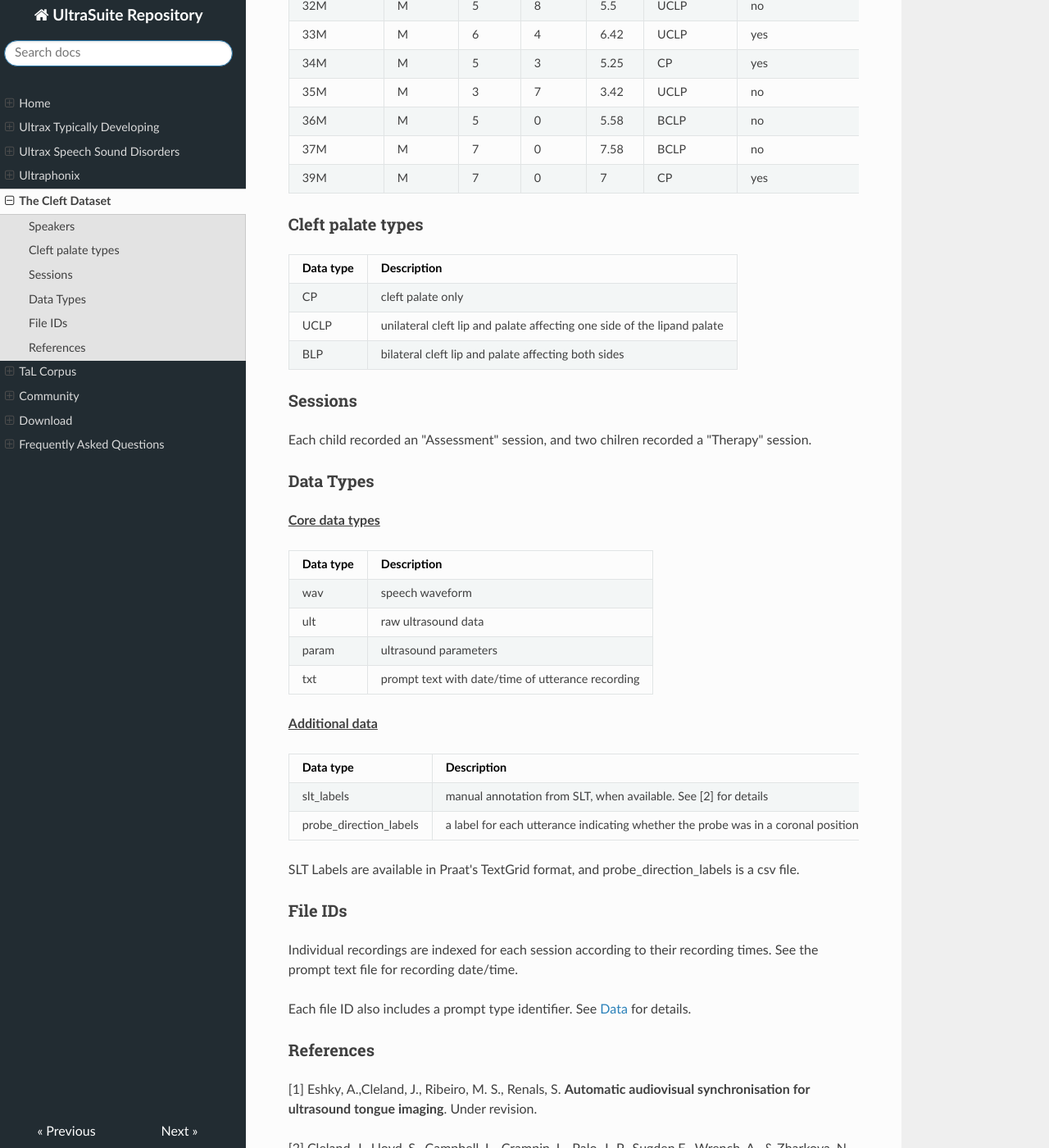
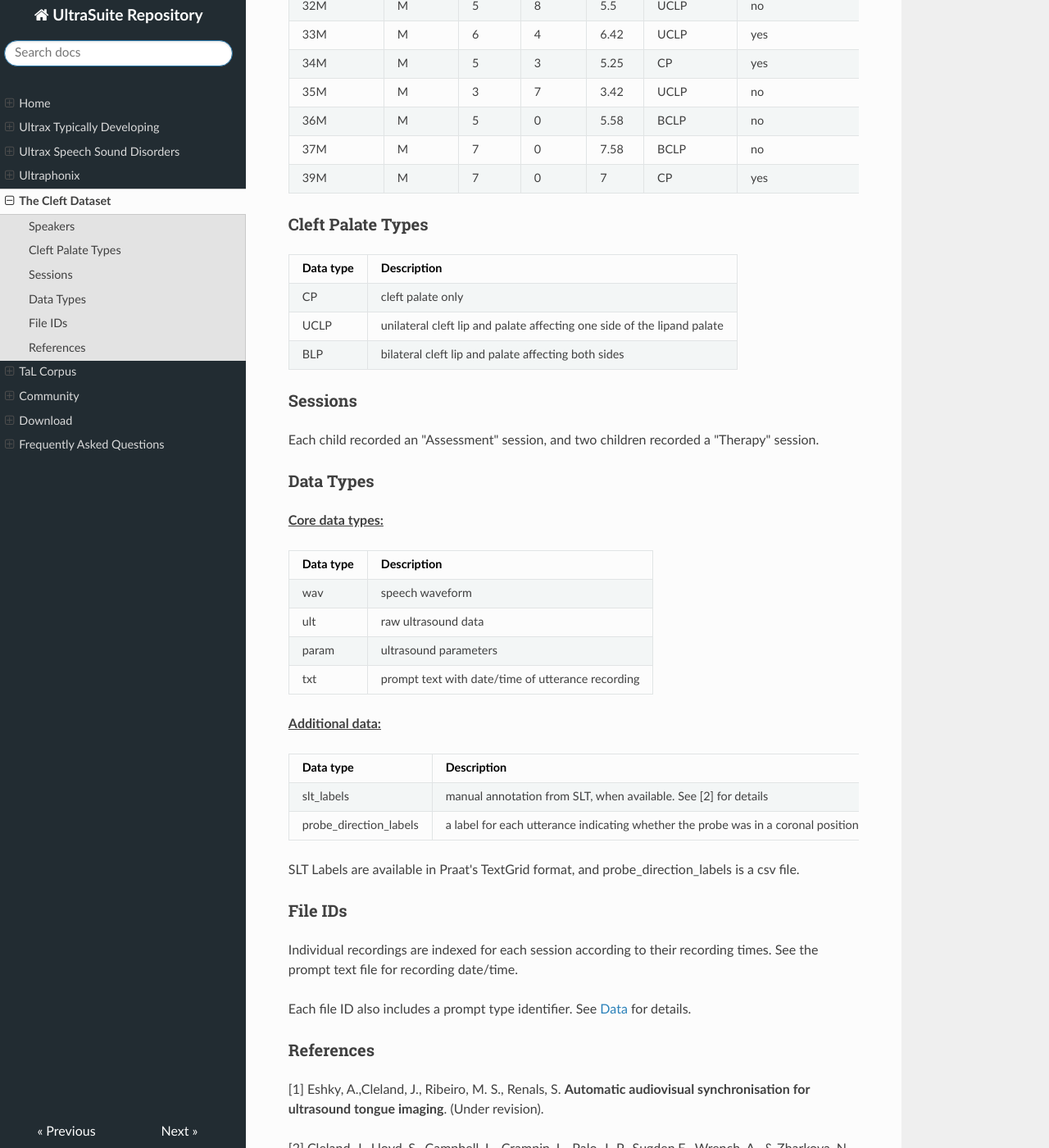
Before and after one commit to UltraSuite/ultrasuite-doc, an MkDocs documentation site: the page built from docs/data/cleft.md, in a window 1280 px wide and 1400 px high, scrolled down 1145 px. Shown: the whole window at 82% size. Built offline with MkDocs 1.6.1, drawn with Linux system fonts in a browser that asks for light colours; nearby versions of some CDN libraries.

Commit message:
Page formatting and fixing typos.

```diff
--- a/docs/data/cleft.md
+++ b/docs/data/cleft.md
@@ -1,6 +1,8 @@
 # The Cleft Palate Dataset
 
 **A dataset of ultrasound and audio recorded with children with cleft lip and palate**
+
+
 
 ### Speakers
 
@@ -8,7 +10,7 @@ We recorded data with 39 English-speaking children, but only 29 gave consent to
 These are 11 female speakers and 18 male, aged 7-11 years.
 
 | SPEAKER-ID | GENDER | AGE-Y | AGE-M | AGE | CLEFT-TYPE | OTHER-MEDICAL |
-| --- | --- | --- | --- | --- | --- | --- |
+| ---------- | ------ | ----- | ----- | --- | ---------- | ------------- |
 | 01M | M | 10 | 5 | 10.42 | BCLP | no |
 | 03F | F | 5 | 1 | 5.83 | UCLP | no |
 | 05M | M | 10 | 3 | 10.75 | UCLP | no |
@@ -39,7 +41,9 @@ These are 11 female speakers and 18 male, aged 7-11 years.
 | 37M | M | 7 | 0 | 7.58 | BCLP | no |
 | 39M | M | 7 | 0 | 7 | CP | yes |
 
-### Cleft palate types
+
+
+### Cleft Palate Types
 
 | Data type | Description                                                         |
 | --------- | ------------------------------------------------------------------- |
@@ -47,13 +51,17 @@ These are 11 female speakers and 18 male, aged 7-11 years.
 | UCLP | unilateral cleft lip and palate affecting one side of the lipand palate  |
 | BLP |  bilateral cleft lip and palate affecting both sides                      |
 
+
+
 ### Sessions
 
-Each child recorded an "Assessment" session, and two chilren recorded a "Therapy" session.
+Each child recorded an "Assessment" session, and two children recorded a "Therapy" session.
+
+
 
 ### Data Types
 
-**<u>Core data types</u>**
+**<u>Core data types:</u>**
 
 | Data type | Description                                       |
 | --------- | ------------------------------------------------- |
@@ -62,15 +70,18 @@ Each child recorded an "Assessment" session, and two chilren recorded a "Therapy
 | param     | ultrasound parameters                             |
 | txt       | prompt text with date/time of utterance recording |
 
-**<u>Additional data</u>**
 
-| Data type        | Description                                                  |
-| ---------------- | ------------------------------------------------------------ |
-| slt_labels       | manual annotation from SLT, when available. See [2] for details |
-| probe_direction_labels   | a label for each utterance indicating whether the probe was in a coronal position (cor) or midgittal right or let (sag_right, sag_left) |
+**<u>Additional data:</u>**
+
+| Data type                | Description                                                     |
+| ------------------------ | --------------------------------------------------------------- |
+| slt_labels               | manual annotation from SLT, when available. See [2] for details |
+| probe_direction_labels   | a label for each utterance indicating whether the probe was in a coronal position (cor) or midsagittal right or let (sag_right, sag_left) |
 
 
 SLT Labels are available in Praat's TextGrid format, and probe_direction_labels is a csv file.
+
+
 
 ### File IDs
 
@@ -83,6 +94,6 @@ Each file ID also includes a prompt type identifier. See [Data](data.md) for det
 
 ### References
 
-[1] Eshky, A.,Cleland, J., Ribeiro, M. S., Renals, S. **Automatic audiovisual synchronisation for ultrasound tongue imaging**. Under revision.
+[1] Eshky, A.,Cleland, J., Ribeiro, M. S., Renals, S. **Automatic audiovisual synchronisation for ultrasound tongue imaging**. (Under revision).
 
 [2] Cleland, J., Lloyd, S., Campbell, L., Crampin, L., Palo, J.-P., Sugden,E., Wrench, A., & Zharkova, N. (2020). **The impact of real-time ar-ticulatory information on phonetic transcription:  ultrasound-aidedtranscription in  cleft lip and  palate speech**. Folia Phoniatrica etLogopaedica, 72, 120–130.
```
Also changed, not shown: docs/data/uxssd.md (+3 -1 lines).
